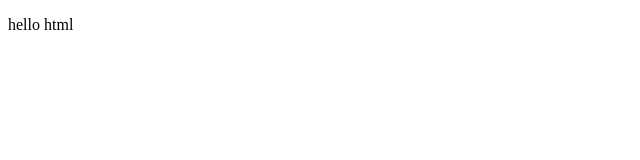
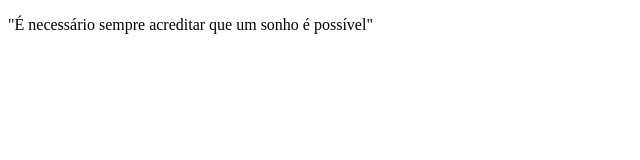
Before and after one commit to Cleiton-code/bootcamp-devjr, a plain HTML site: page index.html in a window 1280 px wide. Shown: the whole page, without its empty margins (0-640 px from the left). Drawn offline with Linux system fonts and the light colour scheme.

Commit message:
Frase motivacional 1

```diff
--- a/index.html
+++ b/index.html
@@ -1,11 +1,11 @@
 <!DOCTYPE html>
 <html lang="PT-BR">
-<head>
-    <meta charset="UTF-8">
-    <meta name="viewport" content="width=device-width, initial-scale=1.0">
-    <title>hello html</title>
-</head>
-<body>
-    <p>hello html</p>
-</body>
+  <head>
+    <meta charset="UTF-8" />
+    <meta name="viewport" content="width=device-width, initial-scale=1.0" />
+    <title>Meu projeto</title>
+  </head>
+  <body>
+    <p>"É necessário sempre acreditar que um sonho é possível"</p>
+  </body>
 </html>
```
